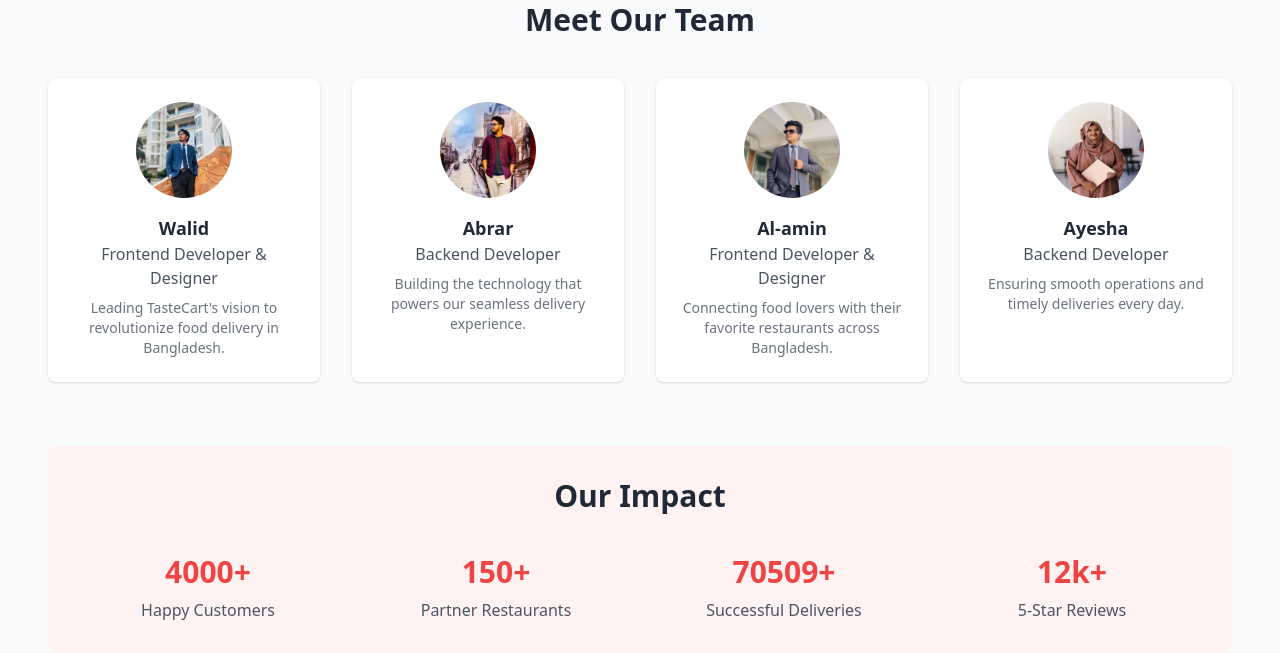
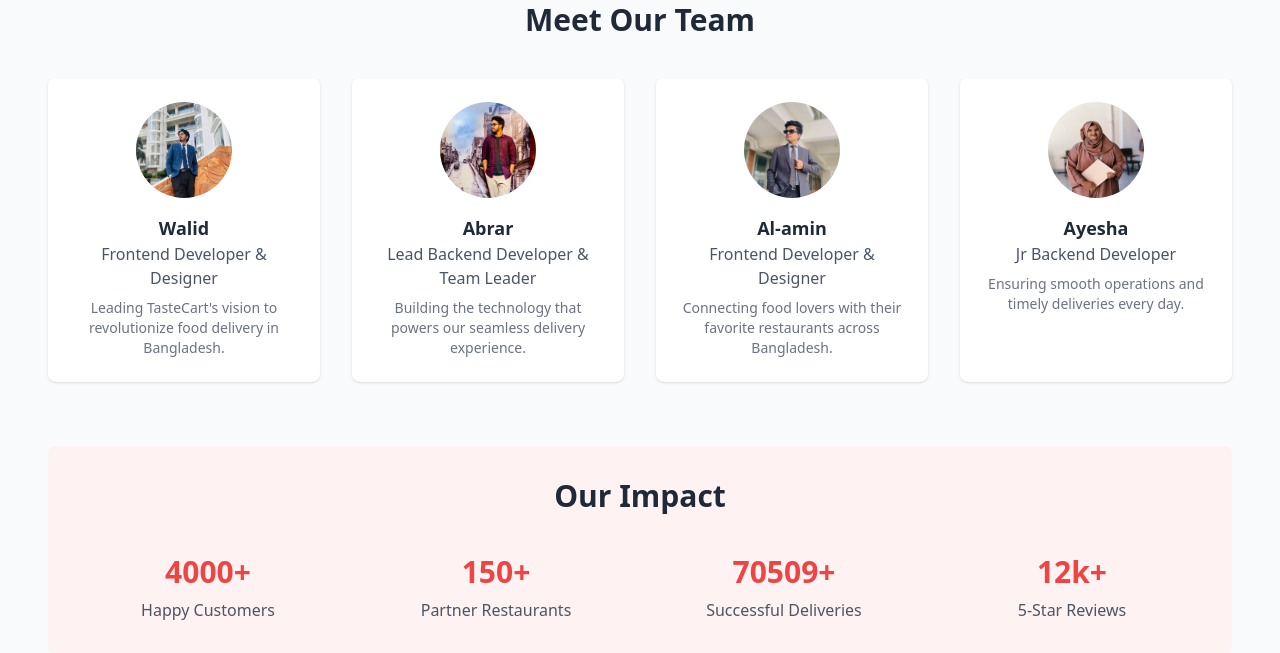
Before and after one commit to Walid5054/tastecart, a Django app: page /about in a window 1280 px wide. Shown: the part 1170-1823 px from the top of the page. Run offline with Django 5.2, Linux system fonts and the light colour scheme; data that the repository does not hold is empty; some libraries are stand-ins or nearby versions.

Commit message:
Update team member titles in About Us section for accuracy

```diff
--- a/templates/home/about_us.html
+++ b/templates/home/about_us.html
@@ -102,7 +102,7 @@ About Us{% endblock title %} {% block content %}
             class="w-24 h-24 rounded-full mx-auto mb-4"
           />
           <h3 class="font-bold text-lg">Abrar</h3>
-          <p class="text-gray-600">Backend Developer</p>
+          <p class="text-gray-600">Lead Backend Developer & Team Leader</p>
           <p class="text-sm text-gray-500 mt-2">
             Building the technology that powers our seamless delivery
             experience.
@@ -132,7 +132,7 @@ About Us{% endblock title %} {% block content %}
             class="w-24 h-24 rounded-full mx-auto mb-4"
           />
           <h3 class="font-bold text-lg">Ayesha</h3>
-          <p class="text-gray-600">Backend Developer</p>
+          <p class="text-gray-600">Jr Backend Developer</p>
           <p class="text-sm text-gray-500 mt-2">
             Ensuring smooth operations and timely deliveries every day.
           </p>
```
